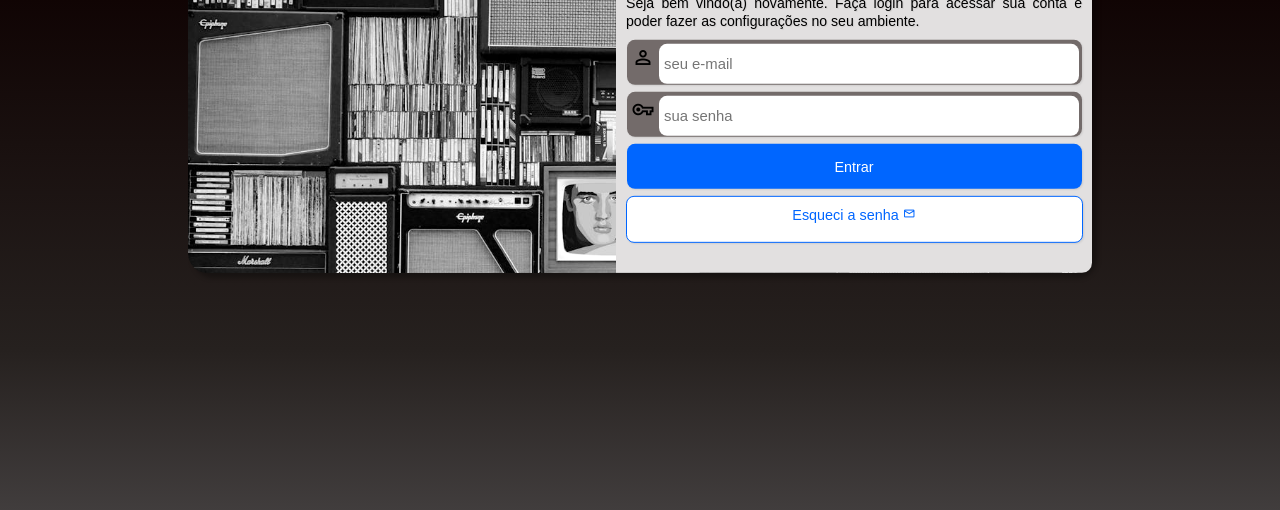
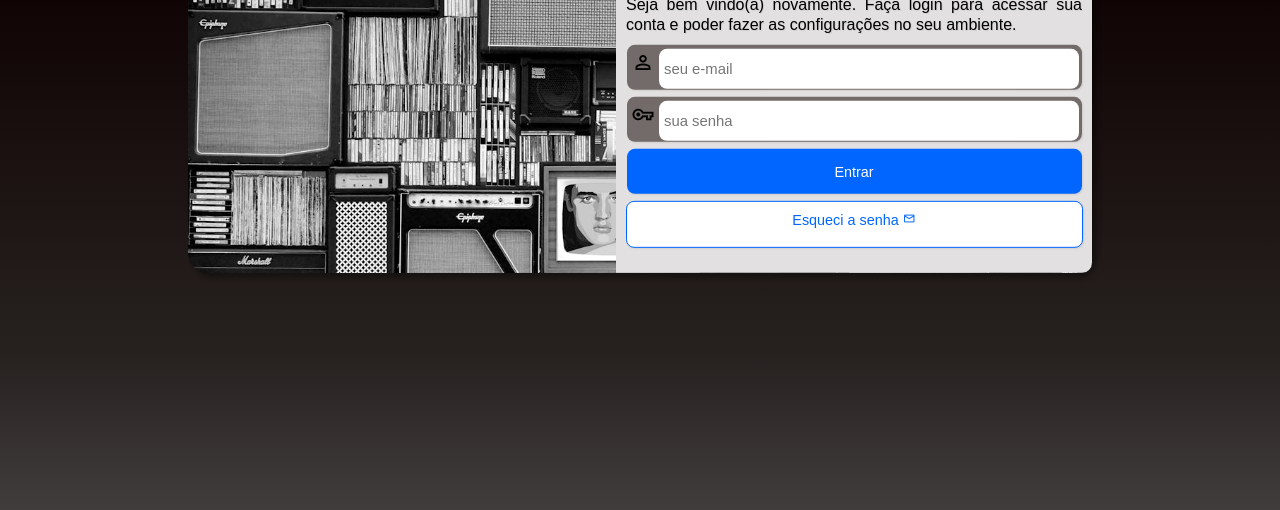
Before and after one commit to Adilsonneubaner/projeto-login, a plain HTML site: page index.html in a window 1280 px wide. Shown: the part 290-800 px from the top of the page. Drawn offline with nearby package versions, Linux system fonts and the light colour scheme.

Commit message:
atualização

```diff
--- a/estilo/desktop.css
+++ b/estilo/desktop.css
@@ -2,6 +2,9 @@
 
 body{
     background-image: linear-gradient(to bottom, #0D0000 30%, #26211F 80% , #413d3d );
+}
+p#frase{
+    font-size: 1em;
 }
 div#conteudo{
     width: 804px;
--- a/estilo/style.css
+++ b/estilo/style.css
@@ -38,7 +38,7 @@ h1{
 }
 p#frase{
     text-shadow: 1px 1px 1px rgba(0, 0, 0, 0.082);
-    font-size: 0.88em;
+    font-size: 0.85em;
     line-height: 1.25em;
     text-align: justify;
     padding: 0px 10px 10px 10px;
--- a/estilo/telas-grandes.css
+++ b/estilo/telas-grandes.css
@@ -3,6 +3,9 @@
 
 body{
     background-image: linear-gradient(to bottom, #0D0000 30%, #26211F 80% , #413d3d );
+}
+p#frase{
+    font-size: 1em;
 }
 div#conteudo{
     width: 904px;
```
